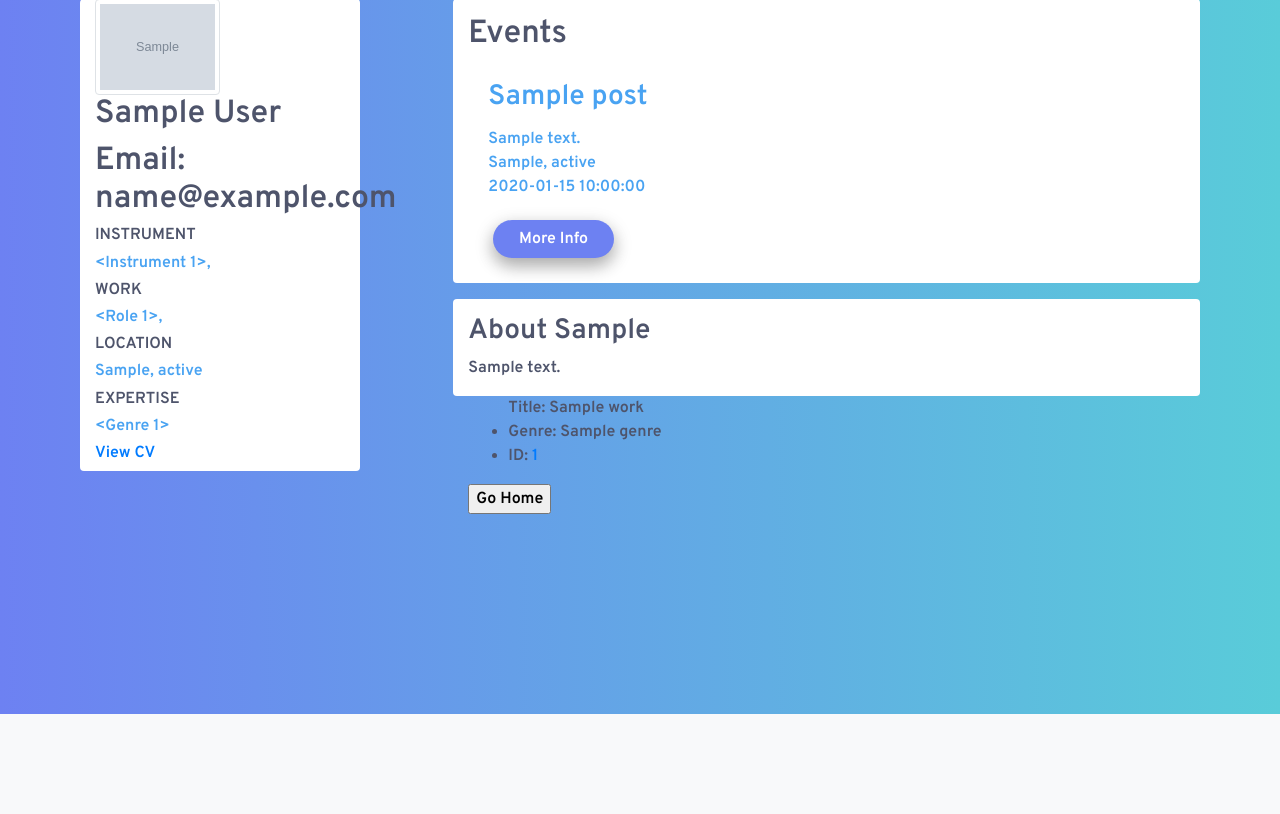
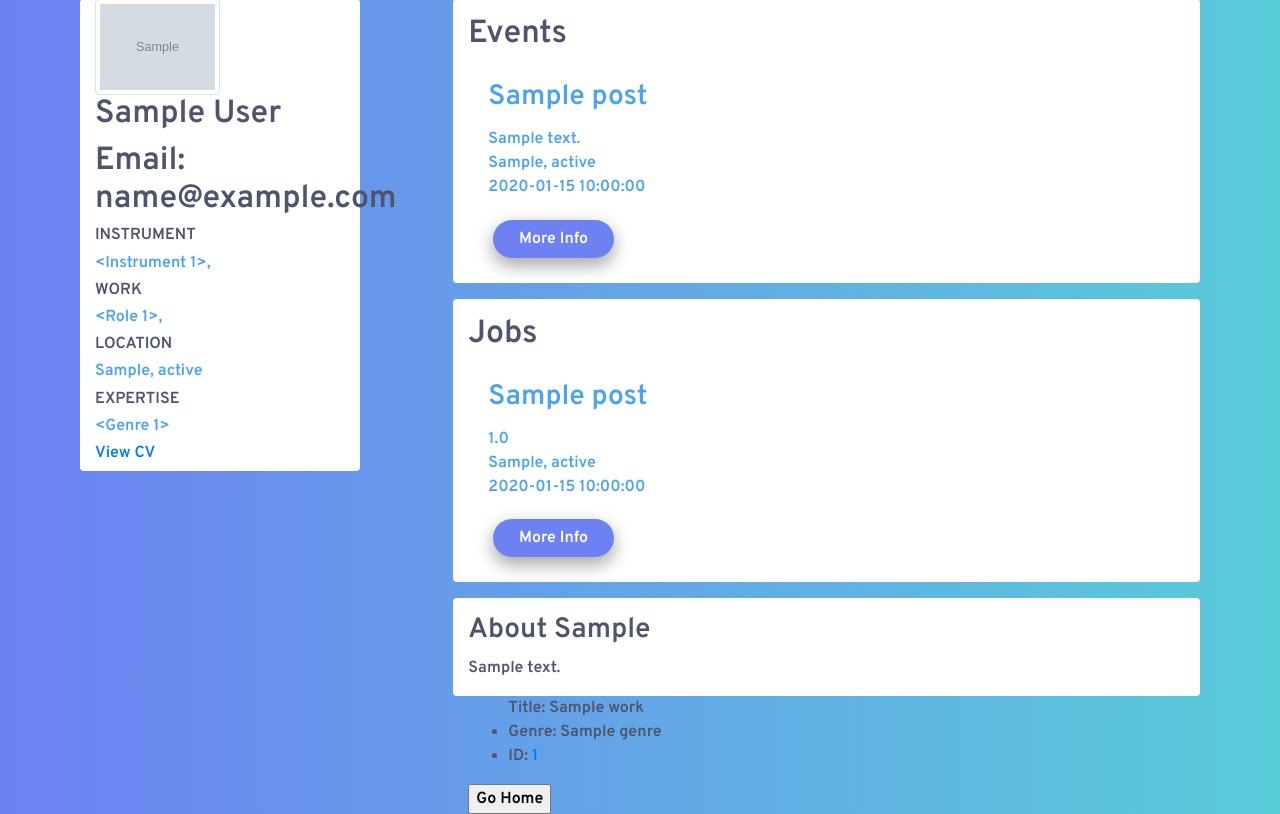
Before and after one commit to ssdamouni/rocket-bear, a Flask app: template templates/users/profile.html in a window 1280 px wide. Shown: the part 86-900 px from the top of the page. Before the commit the page ends 800 px from the top, so only its background shows below. Run offline with Flask 2, Linux system fonts and the light colour scheme; tables that the repository leaves empty hold one stand-in row (values such as "Sample post"); the template is opened without the code that fills it: values that come from a table or form of the project are taken from there, most other values are stand-ins (such as "Sample title", 1, 10 or a date in 2020); grey boxes marked "Sample" are stand-in pictures; some libraries are stand-ins or nearby versions.

Commit message:
adding jobs to profile

```diff
--- a/app.py
+++ b/app.py
@@ -190,6 +190,7 @@ def user_profile(user_id):
                 genres_list.append(genres[k].genre)
                 k += 1
         events = EventPost.query.filter_by(user_id=user_id)
+        jobs = JobPost.query.filter_by(user_id=user_id)
         #get a list of piece ids
         pieces = UserPiece.query.filter_by(user_id=user_id)
         id_list = []
@@ -200,7 +201,7 @@ def user_profile(user_id):
         id_list = str(id_list)
         pieces_resp = requests.get(f"https://api.openopus.org/work/list/ids/{id_list[1:-1]}.json")
         user_pieces = pieces_resp.json()
-        return render_template('users/profile.html', user=user, events=events, id_list=id_list_str, works=user_pieces, instruments=instruments_list, roles=roles_list, genres=genres_list)
+        return render_template('users/profile.html', user=user, events=events, jobs=jobs, id_list=id_list_str, works=user_pieces, instruments=instruments_list, roles=roles_list, genres=genres_list)
     else:
         return render_template('home-anon.html')
 
--- a/templates/users/profile.html
+++ b/templates/users/profile.html
@@ -49,7 +49,24 @@
                         </form>
                     </div>
                     {% endfor %}
-
+                </div>
+            </div>
+            <div class="row mt-3">
+                <div class="profile-summary col rounded">
+                    <h1 class="h2 mt-3">Jobs
+                        {% if g.user.id == user.id %}
+                        <a href="/users/{{user.id}}/jobs/new"><i class="fas fa-plus"></i></a>
+                        {% endif %}
+                        </h1>
+                {% for job in jobs %}
+                    <div class="card-body float-left">
+                            <h3 class="card-title" id="event-header">{{job.title}}</h3>
+                            <p class="card-text" id="event-body">{{job.pay}}<br> {{job.regions.city}}, {{job.regions.state}} <br>{{job.date}}</p>
+                            <form action="/jobs/{{job.id}}">
+                            <button  class="btn" id="submit-button">More Info</button>
+                        </form>
+                    </div>
+                    {% endfor %}
                 </div>
             </div>
             <div class="row mt-3">
```
